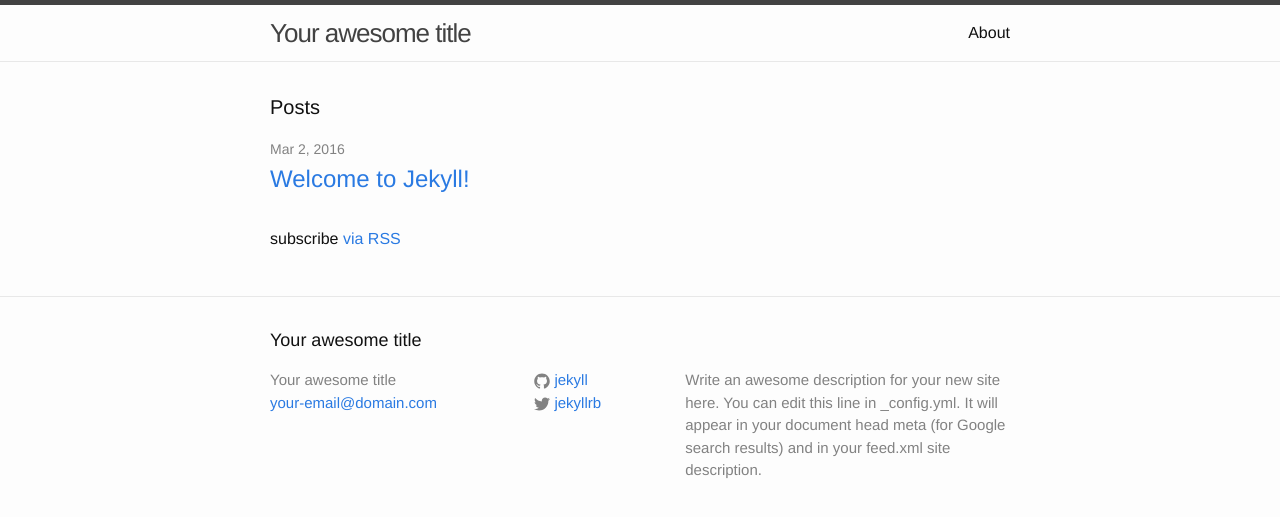
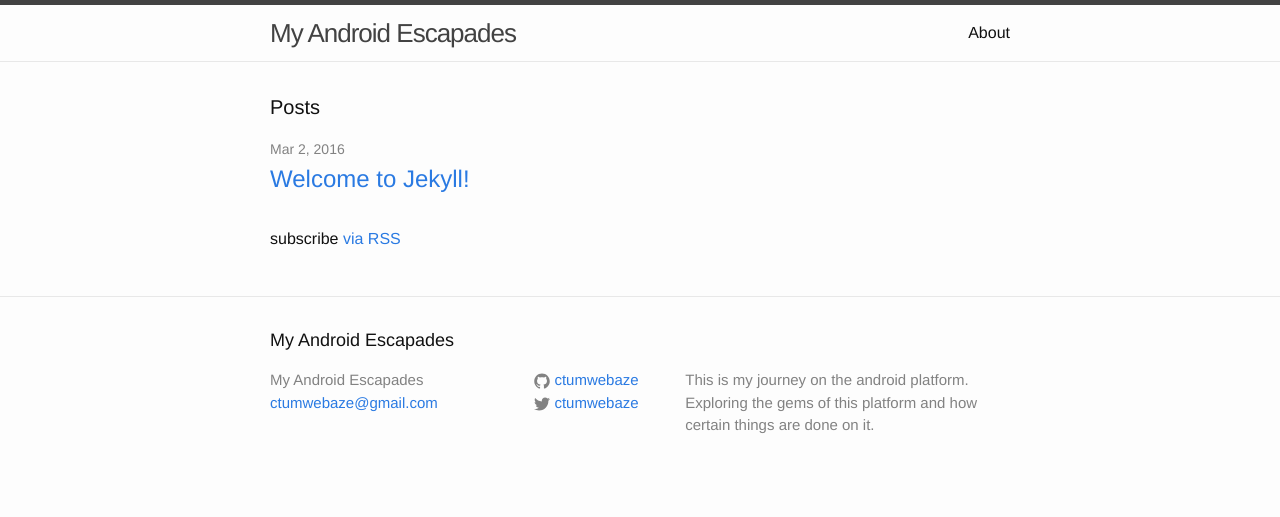
Before and after one commit to ctumwebaze/ctumwebaze.github.io, a Jekyll site: the page built from index.html, in a window 1280 px wide. Shown: the top 517 px of the page. Built offline with Jekyll 4.4.1, drawn with Linux system fonts in a browser that asks for light colours.

Commit message:
updates the configurations for this blog.

```diff
--- a/_config.yml
+++ b/_config.yml
@@ -6,16 +6,14 @@
 # 'jekyll serve'. If you change this file, please restart the server process.
 
 # Site settings
-title: Your awesome title
-email: your-email@domain.com
+title: My Android Escapades
+email: ctumwebaze@gmail.com
 description: > # this means to ignore newlines until "baseurl:"
-  Write an awesome description for your new site here. You can edit this
-  line in _config.yml. It will appear in your document head meta (for
-  Google search results) and in your feed.xml site description.
+  This is my journey on the android platform. Exploring the gems of this platform and how certain things are done on it.
 baseurl: "" # the subpath of your site, e.g. /blog
-url: "http://yourdomain.com" # the base hostname & protocol for your site
-twitter_username: jekyllrb
-github_username:  jekyll
+url: "http://android.blogs.tumwebaze.com" # the base hostname & protocol for your site
+twitter_username: ctumwebaze
+github_username:  ctumwebaze
 
 # Build settings
 markdown: kramdown
```
